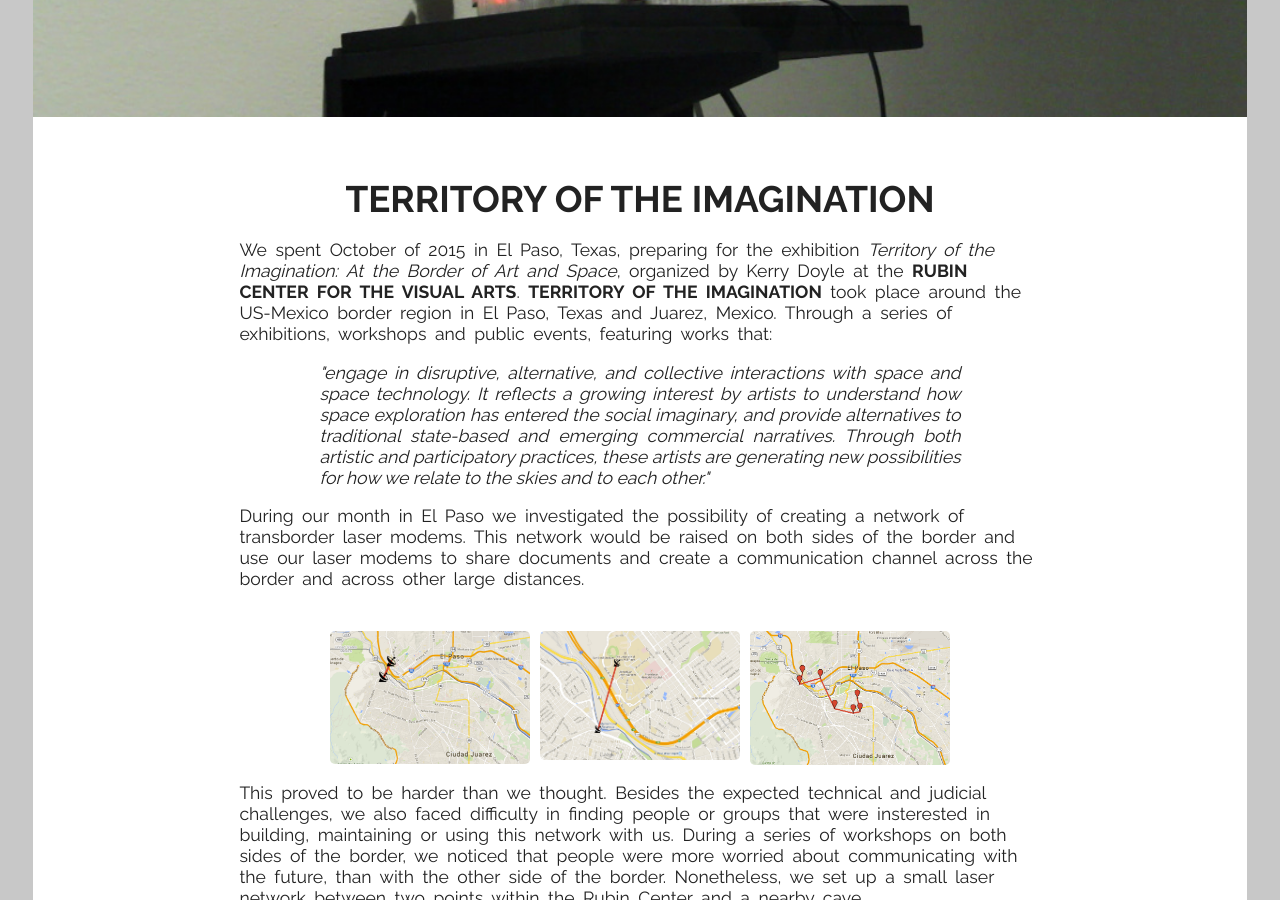
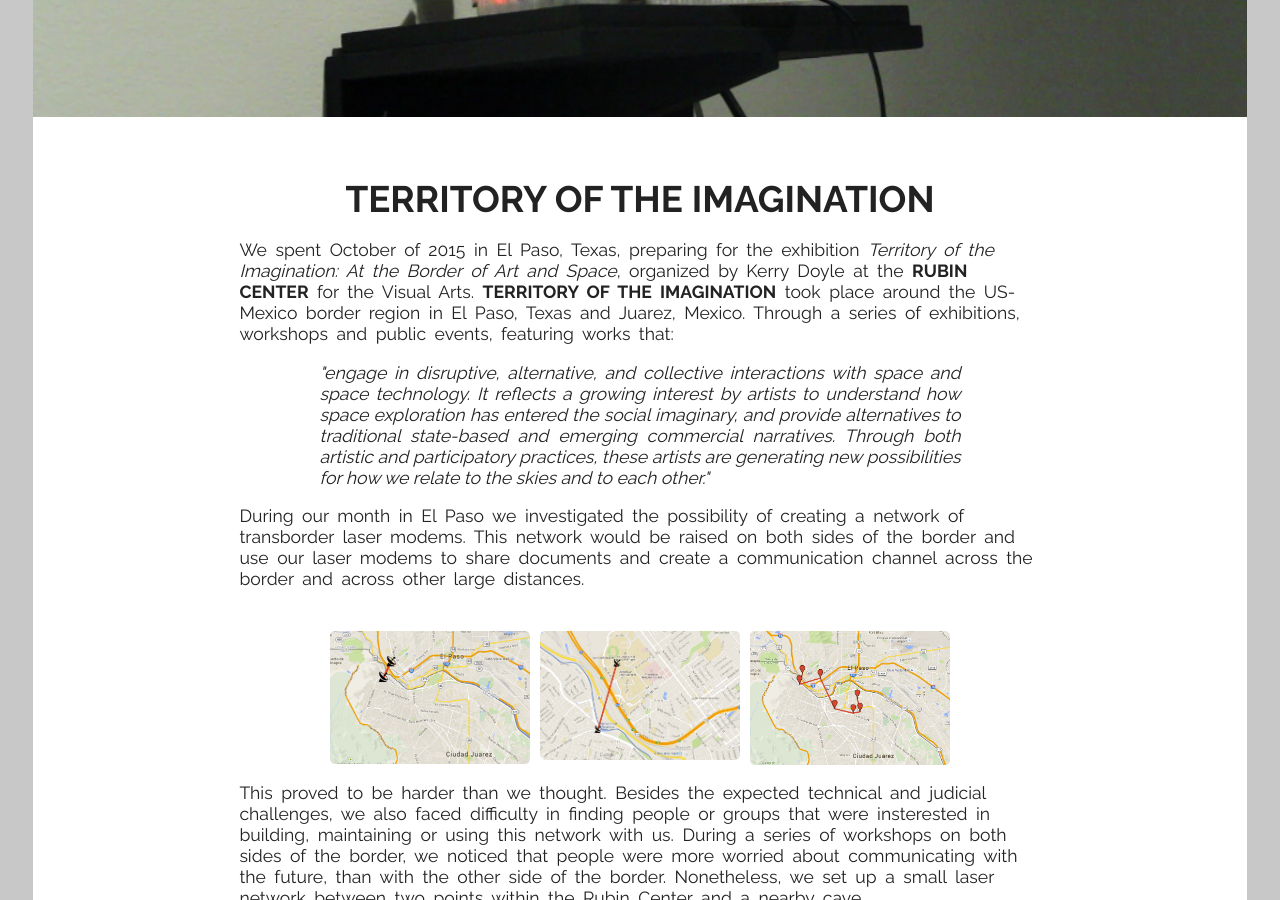
Before and after one commit to astrovandalistas/inverso.astrovandalistas.cc, a Jekyll site: the page built from _posts/2015-11-05-rubin.md, in a window 1280 px wide and 900 px high, scrolled down 408 px. Built offline with Jekyll 4.4.1, drawn with Linux system fonts in a browser that asks for light colours; nearby versions of some CDN libraries.

```diff
--- a/_posts/2015-11-05-rubin.md
+++ b/_posts/2015-11-05-rubin.md
@@ -3,7 +3,7 @@ title: Territory of the Imagination
 cover: /assets/posts/rubin/rubin_01.jpg
 swipebox: rubin_
 ---
-We spent October of 2015 in El Paso, Texas, preparing for the exhibition *Territory of the Imagination: At the Border of Art and Space*, organized by Kerry Doyle at the [Rubin Center for the Visual Arts](http://rubin.utep.edu/){:target="_blank"}. [Territory of the Imagination](http://rubin.utep.edu/index.php/past1/68){:target="_blank"} took place around the US-Mexico border region in El Paso, Texas and Juarez, Mexico. Through a series of exhibitions, workshops and public events, featuring works that:
+We spent October of 2015 in El Paso, Texas, preparing for the exhibition *Territory of the Imagination: At the Border of Art and Space*, organized by Kerry Doyle at the [Rubin Center](http://rubin.utep.edu/){:target="_blank"} for the Visual Arts. [Territory of the Imagination](http://rubin.utep.edu/index.php/past1/68){:target="_blank"} took place around the US-Mexico border region in El Paso, Texas and Juarez, Mexico. Through a series of exhibitions, workshops and public events, featuring works that:
 
 <div class="quotes">&quot;engage in disruptive, alternative, and collective interactions with space and space technology. It reflects a growing interest by artists to understand how space exploration has entered the social imaginary, and provide alternatives to traditional state-based and emerging commercial narratives. Through both artistic and participatory practices, these artists are generating new possibilities for how we relate to the skies and to each other.&quot;</div>
 
```
